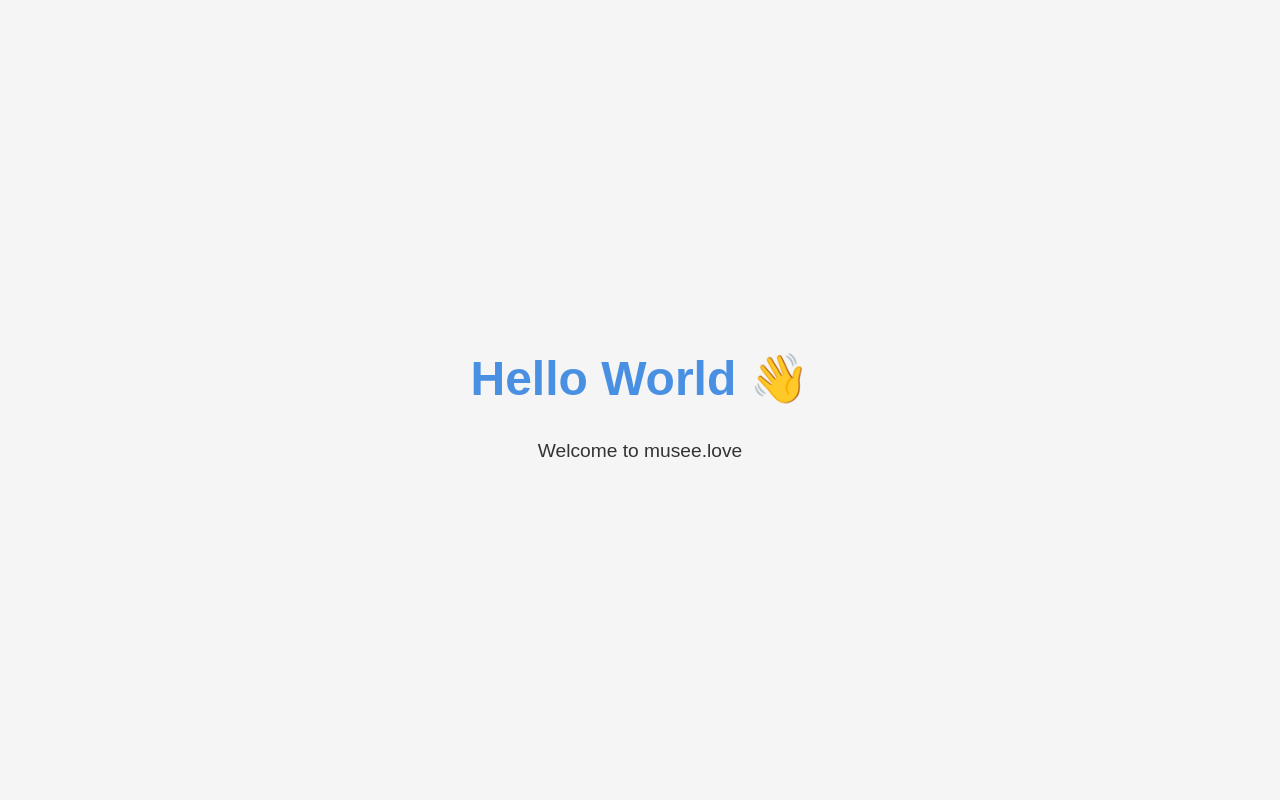
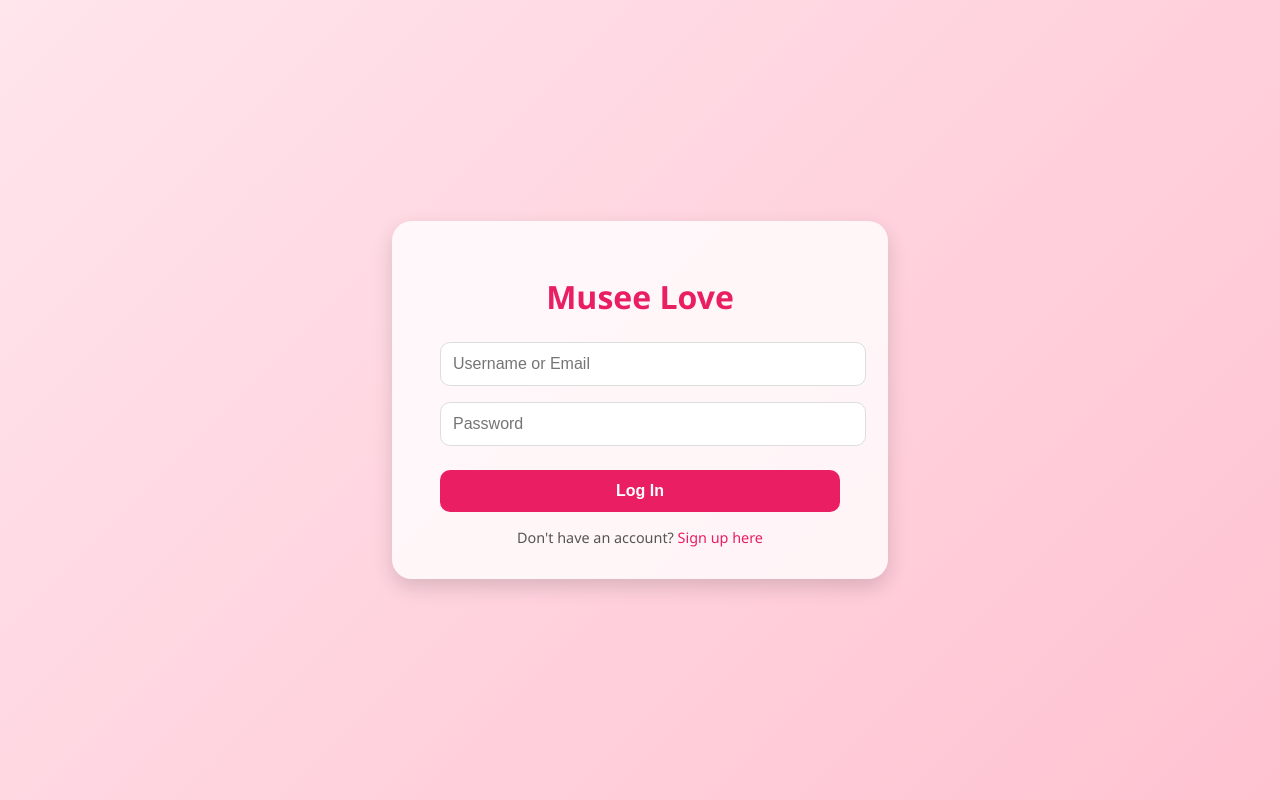
Before and after one commit to Musee-Love/login-page, a plain HTML site: page login.html in a window 1280 px wide. Drawn offline with Linux system fonts and the light colour scheme.

Commit message:
Login Page template

```diff
--- a/login.html
+++ b/login.html
@@ -1,36 +1,90 @@
 <!DOCTYPE html>
 <html lang="en">
 <head>
-  <meta charset="UTF-8" />
-  <meta name="viewport" content="width=device-width, initial-scale=1.0"/>
-  <title>Hello World - Musee</title>
+  <meta charset="UTF-8">
+  <meta name="viewport" content="width=device-width, initial-scale=1">
+  <title>Musee Love - Login</title>
   <style>
     body {
-      background-color: #f5f5f5;
-      font-family: Arial, sans-serif;
+      margin: 0;
+      font-family: 'Segoe UI', Tahoma, Geneva, Verdana, sans-serif;
+      background: linear-gradient(135deg, #ffe5ec, #ffc2d1);
       display: flex;
-      height: 100vh;
-      margin: 0;
       align-items: center;
       justify-content: center;
-      color: #333;
+      height: 100vh;
     }
-    .container {
+
+    .login-container {
+      background: #ffffffcc;
+      padding: 2rem 3rem;
+      border-radius: 20px;
+      box-shadow: 0 8px 20px rgba(0, 0, 0, 0.15);
+      max-width: 400px;
+      width: 100%;
       text-align: center;
     }
-    h1 {
-      font-size: 3rem;
-      color: #4a90e2;
+
+    .login-container h1 {
+      margin-bottom: 1rem;
+      color: #e91e63;
+      font-size: 2rem;
+      font-weight: 600;
     }
-    p {
-      font-size: 1.2rem;
+
+    .login-container input[type="text"],
+    .login-container input[type="password"] {
+      width: 100%;
+      padding: 0.75rem;
+      margin: 0.5rem 0;
+      border: 1px solid #ddd;
+      border-radius: 10px;
+      font-size: 1rem;
+    }
+
+    .login-container button {
+      margin-top: 1rem;
+      width: 100%;
+      padding: 0.75rem;
+      border: none;
+      background-color: #e91e63;
+      color: white;
+      font-size: 1rem;
+      font-weight: bold;
+      border-radius: 10px;
+      cursor: pointer;
+      transition: background-color 0.3s;
+    }
+
+    .login-container button:hover {
+      background-color: #d81b60;
+    }
+
+    .login-container .signup-link {
+      margin-top: 1rem;
+      display: block;
+      color: #555;
+      font-size: 0.9rem;
+    }
+
+    .login-container .signup-link a {
+      color: #e91e63;
+      text-decoration: none;
+      font-weight: 500;
     }
   </style>
 </head>
 <body>
-  <div class="container">
-    <h1>Hello World 👋</h1>
-    <p>Welcome to musee.love</p>
+  <div class="login-container">
+    <h1>Musee Love</h1>
+    <form action="/login" method="POST">
+      <input type="text" name="username" placeholder="Username or Email" required>
+      <input type="password" name="password" placeholder="Password" required>
+      <button type="submit">Log In</button>
+    </form>
+    <div class="signup-link">
+      Don't have an account? <a href="/signup">Sign up here</a>
+    </div>
   </div>
 </body>
 </html>
```
Also changed, not shown: 1 other file.
